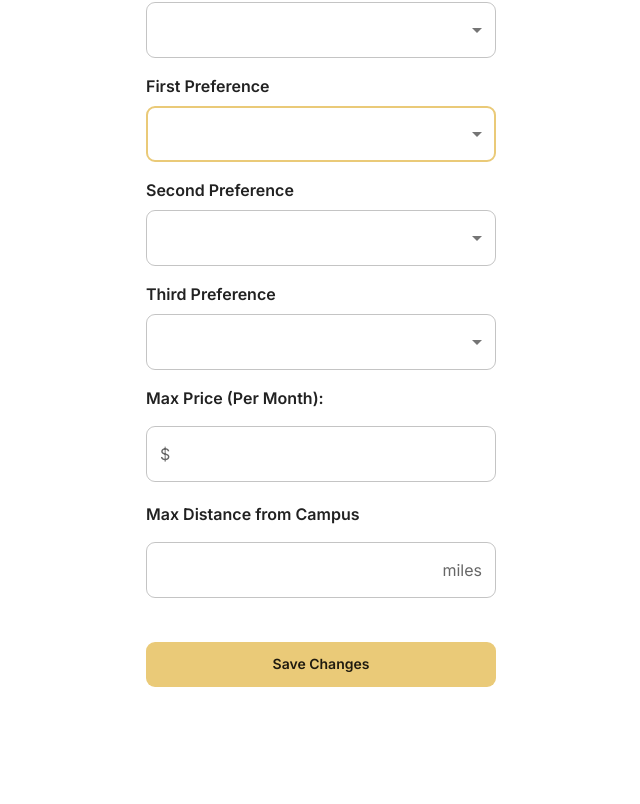
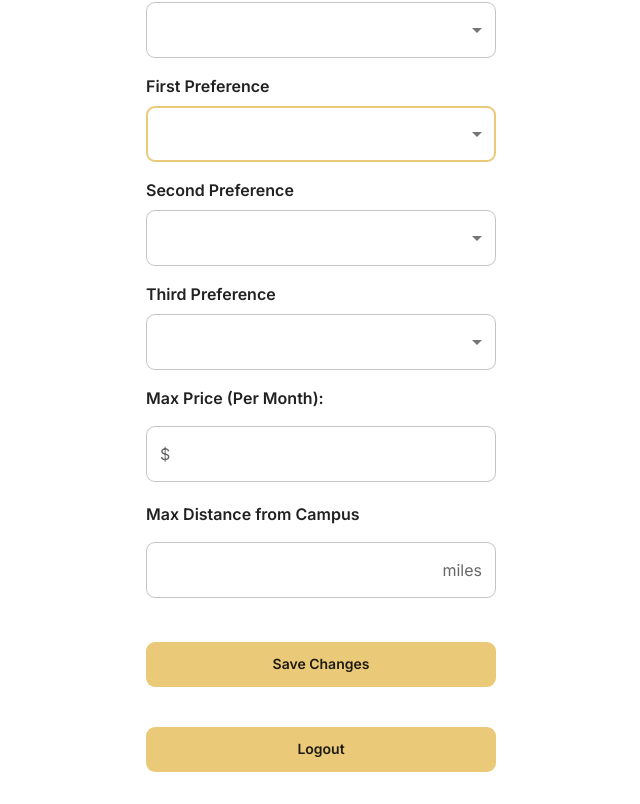
Before and after one commit to tpeo/21st-and-Guad, a React (Create React App) app in the folder frontend/: page /profile in a window 1280 px wide. Shown: the part 375-1179 px from the top of the page, without its empty margins (319-959 px from the left). Before the commit the page ends 1094 px from the top, so only its background shows below. Built offline with nearby package versions, Linux system fonts and the light colour scheme.

Commit message:
local database = backend on first render, logout

```diff
--- a/frontend/src/components/DashboardPage.js
+++ b/frontend/src/components/DashboardPage.js
@@ -81,11 +81,13 @@ function DashboardPage() {
     { name: "Ion", address: "2100 San Antonio St, Austin, Texas" },
   ];
 
+  const [localData, setLocalData] = useState({ users: [], apartmentData: [] });
+
   const [userGroupID, setUserGroupID] = useState(window.localStorage.getItem("groupID"));
   //RUNS ON FIRST RENDER to get groupID, if it exists
   useEffect(() => {
     const userID = window.localStorage.getItem("userID");
-    const url = `http://${process.env.REACT_APP_HOSTNAME}/profiles/${userID}`;
+    let url = `http://${process.env.REACT_APP_HOSTNAME}/profiles/${userID}`;
     const fetchData = async () => {
       try {
         const response = await fetch(url, {
@@ -106,6 +108,25 @@ function DashboardPage() {
         const groupID = data.group[0] || null;
         setUserGroupID(groupID);
         window.localStorage.setItem("groupID", groupID);
+
+        if (groupID) {
+          // If the user is part of a group, make a request to get the group data
+          const groupUrl = `http://${process.env.REACT_APP_HOSTNAME}/groups/${groupID}`;
+          const groupResponse = await fetch(groupUrl, {
+            method: "GET",
+            headers: {
+              "Content-Type": "application/json",
+            },
+          });
+          const groupData = await groupResponse.json();
+
+          // Store the group data in the local state
+          setLocalData({
+            users: groupData.users,
+            apartmentData: groupData.apartmentData,
+          });
+          console.log("groupData:", groupData);
+        }
       } catch (error) {
         console.error("Error fetching data:", error);
       }
--- a/frontend/src/components/ProfilePage.js
+++ b/frontend/src/components/ProfilePage.js
@@ -1,29 +1,32 @@
-import React, { useState } from "react";
-import AppBar from "@mui/material/AppBar";
-import Select from "@mui/material/Select";
-import Typography from "@mui/material/Typography";
-import InputLabel from "@mui/material/InputLabel";
-import IconButton from "@mui/material/IconButton";
-import MenuItem from "@mui/material/MenuItem";
-import FormControl from "@mui/material/FormControl";
-import TextField from "@mui/material/TextField";
-import Avatar from "@mui/material/Avatar";
-import Button from "@mui/material/Button";
-import Box from "@mui/material/Box";
-import Grid from "@mui/material/Grid";
-import Paper from "@mui/material/Paper";
-import InputAdornment from "@mui/material/InputAdornment";
-import MenuIcon from "@mui/icons-material/Menu";
-import { createTheme, ThemeProvider } from "@mui/material/styles";
+import React, { useState, useContext } from "react";
+import {
+  Select,
+  Typography,
+  InputLabel,
+  IconButton,
+  MenuItem,
+  FormControl,
+  TextField,
+  Avatar,
+  Button,
+  Box,
+  Grid,
+  InputAdornment,
+} from "@mui/material";
+import { ThemeProvider } from "@mui/material/styles";
+import { useNavigate } from "react-router-dom";
+
 import { appTheme } from "./Theme.js";
-import HiveIcon from "@mui/icons-material/Hive";
-import AccountCircleRoundedIcon from "@mui/icons-material/AccountCircleRounded";
 import NavBar from "./NavBar.js";
+import AuthContext from "../contexts/AuthContext.js";
 
 // react.school/material-ui
 
 function ProfilePage() {
   const [formData, setFormData] = useState({});
+
+  const auth = useContext(AuthContext);
+  const navigate = useNavigate();
 
   function handleSubmit(event) {}
 
@@ -43,7 +46,7 @@ function ProfilePage() {
           <Box
             component="form"
             noValidate
-            onSubmit={handleSubmit}
+            //onSubmit={handleSubmit}
             sx={{ width: 350, my: 2 }}
           >
             {/* <Typography component="h1"
@@ -248,6 +251,16 @@ function ProfilePage() {
             >
               Save Changes
             </Button>
+            <Button
+              onClick={() => {auth.logout()
+                navigate("/login")}}
+              fullWidth
+              variant="contained"
+              disableElevation
+              sx={{ mt: 3, mb: 2 }}
+            >
+              Logout
+            </Button>
           </Box>
         </Grid>
       </Grid>
```
